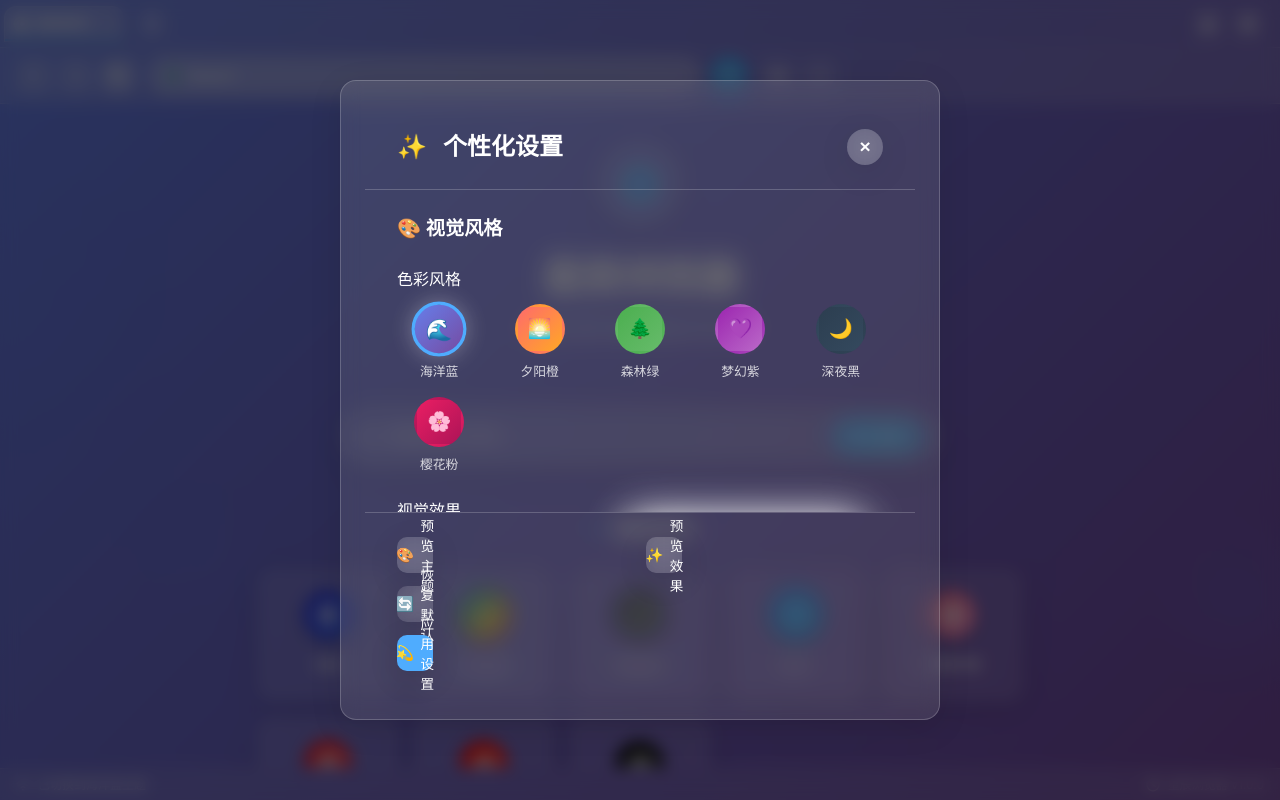
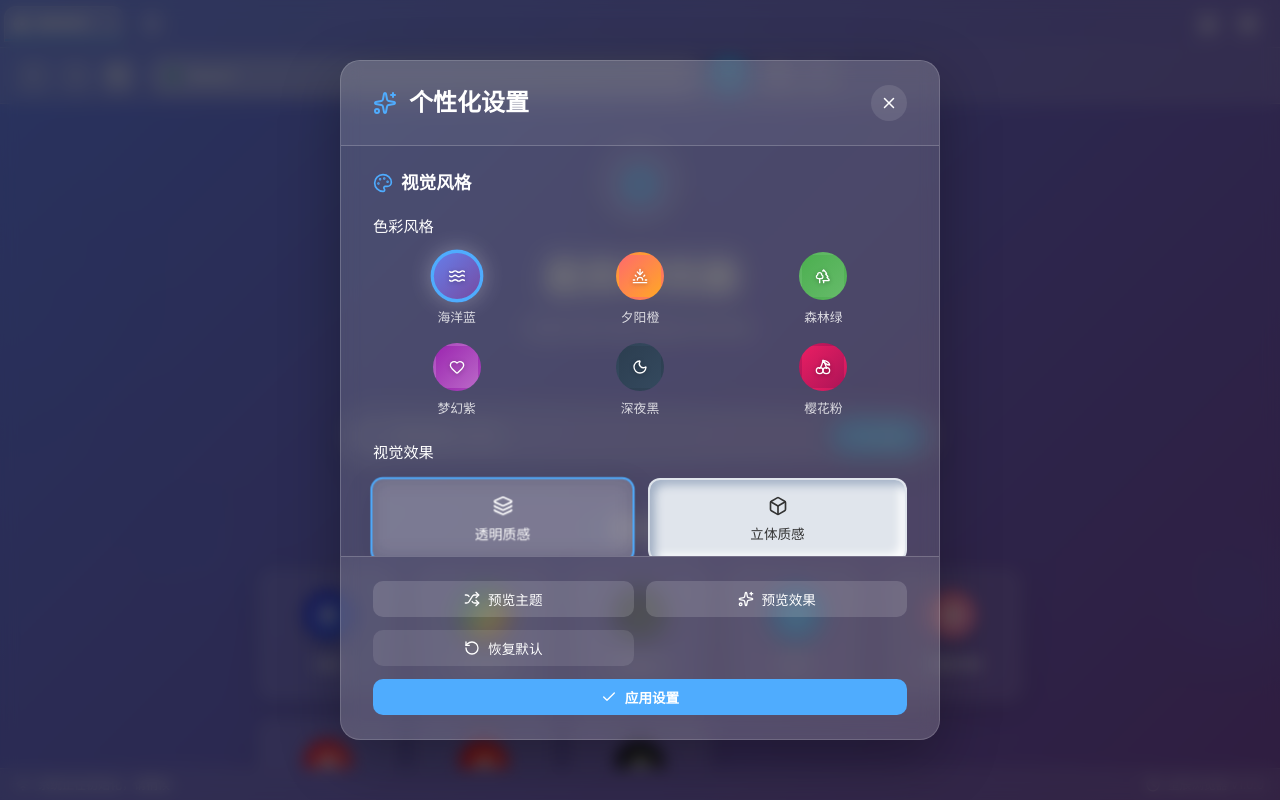
Before and after one commit to jungeer/Browser, a Vue app: page / in a window 1280 px wide. Both pictures are taken after a click on the button 1248 px from the left and 23 px from the top of the page. Built offline with nearby package versions, Linux system fonts and the light colour scheme.

Commit message:
优化设置面板，重构界面布局和样式，增加动画效果和图标组件支持；更新主题和风格选择功能，提升用户体验和视觉效果。

```diff
--- a/src/renderer/components/SettingsPanel.vue
+++ b/src/renderer/components/SettingsPanel.vue
@@ -1,18 +1,26 @@
 <template>
+  <Transition name="settings" appear>
     <div v-if="visible" class="settings-panel">
       <div class="settings-overlay" @click="closeSettings"></div>
-    <div class="settings-content glass-card">
+      <div class="settings-content glass-surface">
         <!-- 设置头部 -->
         <div class="settings-header">
-        <div class="header-icon">✨</div>
+          <div class="header-content">
+            <Sparkles :size="24" class="header-icon" />
             <h3>个性化设置</h3>
-        <button @click="closeSettings" class="close-btn glass-button">×</button>
+          </div>
+          <button @click="closeSettings" class="close-btn">
+            <X :size="18" />
+          </button>
         </div>
 
         <div class="settings-body">
           <!-- 主题设置区域 -->
           <div class="setting-section">
-           <h4 class="section-title">🎨 视觉风格</h4>
+            <h4 class="section-title">
+              <Palette :size="20" class="section-icon" />
+              视觉风格
+            </h4>
 
             <!-- 主题色选择 -->
             <div class="setting-group">
@@ -28,7 +36,7 @@
                   :title="theme.displayName"
                 >
                   <div class="theme-preview" :style="{ background: theme.gradient }">
-                  <div class="theme-name">{{ theme.icon }}</div>
+                    <component :is="theme.iconComponent" :size="16" class="theme-icon" />
                   </div>
                   <span class="theme-label">{{ theme.displayName }}</span>
                 </div>
@@ -46,18 +54,18 @@
                   @click="selectStyle('glass')"
                 >
                   <div class="style-preview glass-surface">
-                   <div class="preview-content">轻盈</div>
+                    <Layers :size="20" />
+                    <span>透明质感</span>
                   </div>
-                 <span>透明质感</span>
                 </div>
                 <div
                   :class="['style-option', { active: uiStyle === 'neu' }]"
                   @click="selectStyle('neu')"
                 >
                   <div class="style-preview neu-surface">
-                   <div class="preview-content">立体</div>
+                    <Box :size="20" />
+                    <span>立体质感</span>
                   </div>
-                 <span>立体质感</span>
                 </div>
               </div>
             </div>
@@ -65,12 +73,18 @@
 
           <!-- 窗口设置区域 -->
           <div class="setting-section">
-           <h4 class="section-title">🪟 窗口效果</h4>
+            <h4 class="section-title">
+              <Monitor :size="20" class="section-icon" />
+              窗口效果
+            </h4>
 
             <!-- 透明度设置 -->
             <div class="setting-group">
               <label class="setting-label">
-               <span class="label-text">透明效果</span>
+                <span class="label-text">
+                  <Eye :size="16" class="label-icon" />
+                  透明效果
+                </span>
                 <span class="label-value">{{ Math.round(opacity * 100) }}%</span>
               </label>
               <div class="slider-container">
@@ -83,7 +97,6 @@
                   @input="updateOpacity"
                   class="modern-slider opacity-slider"
                 />
-              <div class="slider-track"></div>
                 <div class="slider-marks">
                   <span>0%</span>
                   <span>25%</span>
@@ -97,7 +110,10 @@
             <!-- 鼠标隐藏功能 -->
             <div class="setting-group">
               <label class="setting-label">
-               <span class="label-text">智能隐身</span>
+                <span class="label-text">
+                  <MousePointer :size="16" class="label-icon" />
+                  智能隐身
+                </span>
                 <div class="modern-toggle" :class="{ active: mouseHideEnabled }" @click="toggleMouseHide">
                   <div class="toggle-thumb"></div>
                   <div class="toggle-bg"></div>
@@ -107,9 +123,12 @@
             </div>
 
             <!-- 隐藏延迟设置 -->
-          <div v-if="mouseHideEnabled" class="setting-group">
+            <div v-if="mouseHideEnabled" class="setting-group sub-setting">
               <label class="setting-label">
-              <span class="label-text">隐藏延迟</span>
+                <span class="label-text">
+                  <Timer :size="16" class="label-icon" />
+                  隐藏延迟
+                </span>
                 <span class="label-value">{{ hideDelay }}ms</span>
               </label>
               <div class="slider-container">
@@ -132,9 +151,12 @@
             </div>
 
             <!-- 隐藏时透明度 -->
-          <div v-if="mouseHideEnabled" class="setting-group">
+            <div v-if="mouseHideEnabled" class="setting-group sub-setting">
               <label class="setting-label">
-              <span class="label-text">隐藏时透明度</span>
+                <span class="label-text">
+                  <EyeOff :size="16" class="label-icon" />
+                  隐藏时透明度
+                </span>
                 <span class="label-value">{{ Math.round(hideOpacity * 100) }}%</span>
               </label>
               <div class="slider-container">
@@ -159,11 +181,17 @@
 
           <!-- 高级设置区域 -->
           <div class="setting-section">
-           <h4 class="section-title">⚡ 体验优化</h4>
+            <h4 class="section-title">
+              <Zap :size="20" class="section-icon" />
+              体验优化
+            </h4>
 
             <div class="setting-group">
               <label class="setting-label">
-               <span class="label-text">极速模式</span>
+                <span class="label-text">
+                  <Rocket :size="16" class="label-icon" />
+                  极速模式
+                </span>
                 <div class="modern-toggle active">
                   <div class="toggle-thumb"></div>
                   <div class="toggle-bg"></div>
@@ -174,7 +202,10 @@
 
             <div class="setting-group">
               <label class="setting-label">
-               <span class="label-text">沉浸模式</span>
+                <span class="label-text">
+                  <Maximize :size="16" class="label-icon" />
+                  沉浸模式
+                </span>
                 <div class="modern-toggle">
                   <div class="toggle-thumb"></div>
                   <div class="toggle-bg"></div>
@@ -187,29 +218,54 @@
 
         <!-- 设置底部 -->
         <div class="settings-footer">
-        <button @click="testTheme" class="action-btn glass-button">
-          <span class="btn-icon">🎨</span>
-          预览主题
+          <button @click="testTheme" class="action-btn">
+            <Shuffle :size="16" class="btn-icon" />
+            <span>预览主题</span>
           </button>
-        <button @click="testOpacity" class="action-btn glass-button">
-          <span class="btn-icon">✨</span>
-          预览效果
+          <button @click="testOpacity" class="action-btn">
+            <Sparkles :size="16" class="btn-icon" />
+            <span>预览效果</span>
           </button>
-        <button @click="resetSettings" class="action-btn glass-button secondary">
-          <span class="btn-icon">🔄</span>
-          恢复默认
+          <button @click="resetSettings" class="action-btn secondary">
+            <RotateCcw :size="16" class="btn-icon" />
+            <span>恢复默认</span>
           </button>
-        <button @click="closeSettings" class="action-btn glass-button primary">
-          <span class="btn-icon">💫</span>
-          应用设置
+          <button @click="closeSettings" class="action-btn primary">
+            <Check :size="16" class="btn-icon" />
+            <span>应用设置</span>
           </button>
         </div>
       </div>
     </div>
+  </Transition>
 </template>
 
 <script setup>
 import { ref, watch, onMounted } from 'vue'
+import {
+  Sparkles,
+  X,
+  Palette,
+  Monitor,
+  Eye,
+  EyeOff,
+  MousePointer,
+  Timer,
+  Zap,
+  Rocket,
+  Maximize,
+  Shuffle,
+  RotateCcw,
+  Check,
+  Layers,
+  Box,
+  Waves,
+  Sunset,
+  Trees,
+  Heart,
+  Moon,
+  Cherry
+} from 'lucide-vue-next'
 
 // Props
 const props = defineProps({
@@ -234,32 +290,32 @@ const uiStyle = ref('glass')
 const availableThemes = ref({
   ocean: {
     displayName: '海洋蓝',
-    icon: '🌊',
+    iconComponent: Waves,
     gradient: 'linear-gradient(135deg, #667eea 0%, #764ba2 100%)'
   },
   sunset: {
     displayName: '夕阳橙',
-    icon: '🌅',
+    iconComponent: Sunset,
     gradient: 'linear-gradient(135deg, #ff6b6b 0%, #ffa726 100%)'
   },
   forest: {
     displayName: '森林绿',
-    icon: '🌲',
+    iconComponent: Trees,
     gradient: 'linear-gradient(135deg, #4caf50 0%, #66bb6a 100%)'
   },
   purple: {
     displayName: '梦幻紫',
-    icon: '💜',
+    iconComponent: Heart,
     gradient: 'linear-gradient(135deg, #9c27b0 0%, #ba68c8 100%)'
   },
   dark: {
     displayName: '深夜黑',
-    icon: '🌙',
+    iconComponent: Moon,
     gradient: 'linear-gradient(135deg, #2c3e50 0%, #34495e 100%)'
   },
   cherry: {
     displayName: '樱花粉',
-    icon: '🌸',
+    iconComponent: Cherry,
     gradient: 'linear-gradient(135deg, #e91e63 0%, #ad1457 100%)'
   }
 })
@@ -279,8 +335,6 @@ const selectTheme = (themeName) => {
 const selectStyle = (style) => {
   uiStyle.value = style
   localStorage.setItem('browser-ui-style', style)
-
-  // 这里可以添加切换界面风格的逻辑
 }
 
 // 更新透明度
@@ -366,7 +420,7 @@ onMounted(() => {
   const savedStyle = localStorage.getItem('browser-ui-style')
 
   if (savedTheme && availableThemes.value[savedTheme]) {
-    selectTheme(savedTheme)
+    currentTheme.value = savedTheme
   }
 
   if (savedStyle) {
@@ -387,13 +441,12 @@ defineExpose({
   setMouseHideEnabled: (value) => { mouseHideEnabled.value = value },
   setHideDelay: (value) => { hideDelay.value = value },
   setHideOpacity: (value) => { hideOpacity.value = value },
-  setTheme: (theme) => { selectTheme(theme) }
+  setTheme: (theme) => { currentTheme.value = theme }
 })
 </script>
 
 <style lang="scss" scoped>
-@import '../styles/themes.scss';
-
+/* 设置面板容器 */
 .settings-panel {
   position: fixed;
   top: 0;
@@ -404,7 +457,6 @@ defineExpose({
   display: flex;
   align-items: center;
   justify-content: center;
-  animation: fadeIn 0.3s ease;
 }
 
 .settings-overlay {
@@ -415,6 +467,7 @@ defineExpose({
   bottom: 0;
   background: rgba(0, 0, 0, 0.6);
   backdrop-filter: blur(8px);
+  -webkit-backdrop-filter: blur(8px);
   cursor: pointer;
 }
 
@@ -422,27 +475,39 @@ defineExpose({
   position: relative;
   width: 90%;
   max-width: 600px;
-  max-height: 80vh;
+  max-height: 85vh;
+  border-radius: 20px;
   overflow: hidden;
   display: flex;
   flex-direction: column;
-  animation: slideIn 0.4s cubic-bezier(0.4, 0, 0.2, 1);
+  background: rgba(255, 255, 255, 0.15);
+  backdrop-filter: blur(20px);
+  -webkit-backdrop-filter: blur(20px);
+  border: 1px solid rgba(255, 255, 255, 0.2);
+  box-shadow: 0 20px 60px rgba(0, 0, 0, 0.3);
 }
 
-// 设置头部
+/* 设置头部 */
 .settings-header {
   display: flex;
   align-items: center;
+  justify-content: space-between;
   padding: 1.5rem 2rem;
-  border-bottom: 1px solid var(--glass-border);
+  border-bottom: 1px solid rgba(255, 255, 255, 0.2);
+  background: rgba(255, 255, 255, 0.05);
+}
+
+.header-content {
+  display: flex;
+  align-items: center;
+  gap: 0.75rem;
+}
 
 .header-icon {
-    font-size: 1.5rem;
-    margin-right: 1rem;
+  color: var(--theme-accent);
 }
 
-  h3 {
-    flex: 1;
+.settings-header h3 {
   font-size: 1.5rem;
   font-weight: 600;
   color: var(--theme-text);
@@ -452,82 +517,102 @@ defineExpose({
 .close-btn {
   width: 36px;
   height: 36px;
+  border: none;
+  background: rgba(255, 255, 255, 0.1);
   border-radius: 50%;
-    font-size: 1.2rem;
-    font-weight: bold;
   display: flex;
   align-items: center;
   justify-content: center;
-    padding: 0;
+  cursor: pointer;
+  transition: all 0.3s ease;
+  color: var(--theme-text);
+}
 
-    &:hover {
-      background: rgba(255, 255, 255, 0.3);
+.close-btn:hover {
+  background: rgba(255, 0, 0, 0.6);
+  color: white;
   transform: scale(1.1);
 }
-  }
-}
 
-// 设置主体
+/* 设置主体 */
 .settings-body {
   flex: 1;
   overflow-y: auto;
   padding: 1.5rem 2rem;
+}
 
-  &::-webkit-scrollbar {
+.settings-body::-webkit-scrollbar {
   width: 6px;
 }
 
-  &::-webkit-scrollbar-track {
+.settings-body::-webkit-scrollbar-track {
   background: rgba(255, 255, 255, 0.1);
   border-radius: 3px;
 }
 
-  &::-webkit-scrollbar-thumb {
+.settings-body::-webkit-scrollbar-thumb {
   background: rgba(255, 255, 255, 0.3);
   border-radius: 3px;
+}
 
-    &:hover {
+.settings-body::-webkit-scrollbar-thumb:hover {
   background: rgba(255, 255, 255, 0.5);
 }
-  }
+
+/* 设置区域 */
+.setting-section {
+  margin-bottom: 2rem;
 }
 
-// 设置区域
-.setting-section {
-  margin-bottom: 2rem;
-
 .section-title {
-    font-size: 1.2rem;
-    font-weight: 600;
-    color: var(--theme-text);
-    margin-bottom: 1.5rem;
   display: flex;
   align-items: center;
   gap: 0.5rem;
-  }
+  font-size: 1.1rem;
+  font-weight: 600;
+  color: var(--theme-text);
+  margin-bottom: 1.25rem;
 }
 
-// 设置组
+.section-icon {
+  color: var(--theme-accent);
+}
+
+/* 设置组 */
 .setting-group {
   margin-bottom: 1.5rem;
+}
+
+.setting-group.sub-setting {
+  margin-left: 1rem;
+  padding-left: 1rem;
+  border-left: 2px solid rgba(255, 255, 255, 0.2);
+}
 
 .setting-label {
   display: flex;
   align-items: center;
   justify-content: space-between;
   margin-bottom: 0.8rem;
+}
 
 .label-text {
-      font-size: 1rem;
+  display: flex;
+  align-items: center;
+  gap: 0.5rem;
+  font-size: 0.95rem;
   font-weight: 500;
   color: var(--theme-text);
+}
+
+.label-icon {
+  color: var(--theme-text-secondary);
 }
 
 .label-value {
   font-size: 0.9rem;
   color: var(--theme-accent);
   font-weight: 600;
-    }
 }
 
 .setting-description {
@@ -536,13 +621,13 @@ defineExpose({
   margin-top: 0.5rem;
   line-height: 1.4;
 }
-}
 
-// 主题选择器
+/* 主题选择器 */
 .theme-selector {
   display: grid;
-  grid-template-columns: repeat(auto-fit, minmax(80px, 1fr));
+  grid-template-columns: repeat(3, 1fr);
   gap: 1rem;
+}
 
 .theme-option {
   display: flex;
@@ -550,10 +635,11 @@ defineExpose({
   align-items: center;
   cursor: pointer;
   transition: all 0.3s ease;
+}
 
 .theme-preview {
-      width: 50px;
-      height: 50px;
+  width: 48px;
+  height: 48px;
   border-radius: 50%;
   display: flex;
   align-items: center;
@@ -561,79 +647,87 @@ defineExpose({
   margin-bottom: 0.5rem;
   border: 3px solid transparent;
   transition: all 0.3s ease;
+  color: white;
+}
 
-      .theme-name {
-        font-size: 1.2rem;
-      }
+.theme-icon {
+  filter: drop-shadow(0 1px 2px rgba(0, 0, 0, 0.3));
 }
 
 .theme-label {
   font-size: 0.8rem;
   color: var(--theme-text-secondary);
   text-align: center;
+  font-weight: 500;
 }
 
-    &.active .theme-preview {
+.theme-option.active .theme-preview {
   border-color: var(--theme-accent);
   transform: scale(1.1);
   box-shadow: 0 0 20px rgba(255, 255, 255, 0.3);
 }
 
-    &:hover .theme-preview {
+.theme-option:hover .theme-preview {
   transform: scale(1.05);
 }
-  }
-}
 
-// 风格选择器
+/* 风格选择器 */
 .style-selector {
   display: grid;
   grid-template-columns: 1fr 1fr;
   gap: 1rem;
+}
 
 .style-option {
+  cursor: pointer;
+  transition: all 0.3s ease;
+}
+
+.style-preview {
   display: flex;
   flex-direction: column;
   align-items: center;
-    cursor: pointer;
-
-    .style-preview {
-      width: 100%;
-      height: 60px;
+  gap: 0.5rem;
+  padding: 1rem;
   border-radius: 12px;
-      display: flex;
-      align-items: center;
-      justify-content: center;
-      margin-bottom: 0.5rem;
   border: 2px solid transparent;
   transition: all 0.3s ease;
-
-      .preview-content {
-        font-weight: 500;
   color: var(--theme-text);
 }
+
+.style-preview span {
+  font-size: 0.85rem;
+  font-weight: 500;
 }
 
-    span {
-      font-size: 0.9rem;
-      color: var(--theme-text-secondary);
+.glass-surface {
+  background: rgba(255, 255, 255, 0.15);
+  backdrop-filter: blur(10px);
+  -webkit-backdrop-filter: blur(10px);
 }
 
-    &.active .style-preview {
+.neu-surface {
+  background: #e0e5ec;
+  box-shadow:
+    inset 5px 5px 10px #a3b1c6,
+    inset -5px -5px 10px #ffffff;
+  color: #333;
+}
+
+.style-option.active .style-preview {
   border-color: var(--theme-accent);
   transform: scale(1.02);
 }
 
-    &:hover .style-preview {
+.style-option:hover .style-preview {
   transform: translateY(-2px);
 }
-  }
-}
 
-// 现代化滑块
+/* 现代化滑块 */
 .slider-container {
   position: relative;
   margin: 0.5rem 0;
+}
 
 .modern-slider {
   width: 100%;
@@ -644,8 +738,9 @@ defineExpose({
   -webkit-appearance: none;
   appearance: none;
   cursor: pointer;
+}
 
-    &::-webkit-slider-thumb {
+.modern-slider::-webkit-slider-thumb {
   -webkit-appearance: none;
   appearance: none;
   width: 20px;
@@ -656,14 +751,14 @@ defineExpose({
   border: 3px solid var(--theme-text);
   box-shadow: 0 2px 8px rgba(0, 0, 0, 0.2);
   transition: all 0.3s ease;
+}
 
-      &:hover {
+.modern-slider::-webkit-slider-thumb:hover {
   transform: scale(1.2);
   box-shadow: 0 4px 16px rgba(0, 0, 0, 0.3);
 }
-    }
 
-    &::-moz-range-thumb {
+.modern-slider::-moz-range-thumb {
   width: 20px;
   height: 20px;
   border-radius: 50%;
@@ -672,21 +767,19 @@ defineExpose({
   border: 3px solid var(--theme-text);
   box-shadow: 0 2px 8px rgba(0, 0, 0, 0.2);
 }
-  }
 
 .slider-marks {
   display: flex;
   justify-content: space-between;
   margin-top: 0.5rem;
+}
 
-    span {
+.slider-marks span {
   font-size: 0.7rem;
   color: var(--theme-text-secondary);
 }
-  }
-}
 
-// 现代化开关
+/* 现代化开关 */
 .modern-toggle {
   position: relative;
   width: 48px;
@@ -694,6 +787,7 @@ defineExpose({
   border-radius: 12px;
   cursor: pointer;
   transition: all 0.3s ease;
+}
 
 .toggle-bg {
   position: absolute;
@@ -718,91 +812,107 @@ defineExpose({
   box-shadow: 0 2px 8px rgba(0, 0, 0, 0.2);
 }
 
-  &.active {
-    .toggle-bg {
+.modern-toggle.active .toggle-bg {
   background: var(--theme-accent);
 }
 
-    .toggle-thumb {
+.modern-toggle.active .toggle-thumb {
   transform: translateX(24px);
 }
+
+.modern-toggle:hover .toggle-thumb {
+  box-shadow: 0 4px 16px rgba(0, 0, 0, 0.3);
 }
 
-  &:hover .toggle-thumb {
-    box-shadow: 0 4px 16px rgba(0, 0, 0, 0.3);
-  }
-}
-
-// 设置底部
+/* 设置底部 */
 .settings-footer {
   display: grid;
-  grid-template-columns: repeat(2, 1fr);
+  grid-template-columns: 1fr 1fr;
   gap: 0.8rem;
   padding: 1.5rem 2rem;
-  border-top: 1px solid var(--glass-border);
+  border-top: 1px solid rgba(255, 255, 255, 0.2);
+  background: rgba(255, 255, 255, 0.05);
+}
 
 .action-btn {
   display: flex;
   align-items: center;
   justify-content: center;
-    gap: 0.4rem;
-    padding: 10px 12px;
+  width: 100%;
+  gap: 0.5rem;
+  padding: 0.75rem 1rem;
   font-size: 0.85rem;
   font-weight: 500;
+  border: none;
   border-radius: 10px;
+  cursor: pointer;
   transition: all 0.3s ease;
+  background: rgba(255, 255, 255, 0.15);
+  color: var(--theme-text);
+}
+
+.action-btn:hover {
+  background: rgba(255, 255, 255, 0.25);
+  transform: translateY(-2px);
+}
+
+.action-btn.primary {
+  background: var(--theme-accent);
+  color: white;
+  grid-column: span 2;
+  font-weight: 600;
+}
+
+.action-btn.primary:hover {
+  background: var(--theme-primary);
+}
+
+.action-btn.secondary {
+  background: rgba(255, 255, 255, 0.1);
+}
+
+.action-btn.secondary:hover {
+  background: rgba(255, 255, 255, 0.2);
+}
 
 .btn-icon {
-      font-size: 0.9rem;
+  flex-shrink: 0;
 }
 
-    &.primary {
-      background: var(--theme-accent);
-      color: var(--theme-text);
-      grid-column: span 2;
-
-      &:hover {
-        background: var(--theme-primary);
-        transform: translateY(-2px);
-      }
+/* 过渡动画 */
+.settings-enter-active,
+.settings-leave-active {
+  transition: all 0.3s cubic-bezier(0.4, 0, 0.2, 1);
 }
 
-    &.secondary {
-      background: rgba(255, 255, 255, 0.1);
-
-      &:hover {
-        background: rgba(255, 255, 255, 0.2);
-      }
+.settings-enter-active .settings-content,
+.settings-leave-active .settings-content {
+  transition: all 0.3s cubic-bezier(0.4, 0, 0.2, 1);
 }
 
-    &:not(.primary):not(.secondary) {
-      background: rgba(255, 255, 255, 0.15);
-
-      &:hover {
-        background: rgba(255, 255, 255, 0.25);
-      }
-    }
-  }
+.settings-enter-from,
+.settings-leave-to {
+  opacity: 0;
 }
 
-// 动画
-@keyframes fadeIn {
-  from { opacity: 0; }
-  to { opacity: 1; }
-}
-
-@keyframes slideIn {
-  from {
+.settings-enter-from .settings-content,
+.settings-leave-to .settings-content {
   opacity: 0;
   transform: scale(0.9) translateY(-20px);
 }
-  to {
+
+.settings-enter-to,
+.settings-leave-from {
+  opacity: 1;
+}
+
+.settings-enter-to .settings-content,
+.settings-leave-from .settings-content {
   opacity: 1;
   transform: scale(1) translateY(0);
 }
-}
 
-// 响应式设计
+/* 响应式设计 */
 @media (max-width: 768px) {
   .settings-content {
     width: 95%;
@@ -818,10 +928,31 @@ defineExpose({
 
   .theme-selector {
     grid-template-columns: repeat(3, 1fr);
+    gap: 0.75rem;
+  }
+
+  .theme-preview {
+    width: 40px;
+    height: 40px;
   }
 
   .settings-footer {
-    flex-direction: column;
+    grid-template-columns: 1fr;
+    gap: 0.6rem;
+  }
+
+  .action-btn.primary {
+    grid-column: span 1;
+  }
+}
+
+@media (max-width: 480px) {
+  .settings-header h3 {
+    font-size: 1.25rem;
+  }
+
+  .theme-selector {
+    grid-template-columns: repeat(2, 1fr);
   }
 }
 </style>
```
Lines whose indentation alone changed are shown as unchanged.
